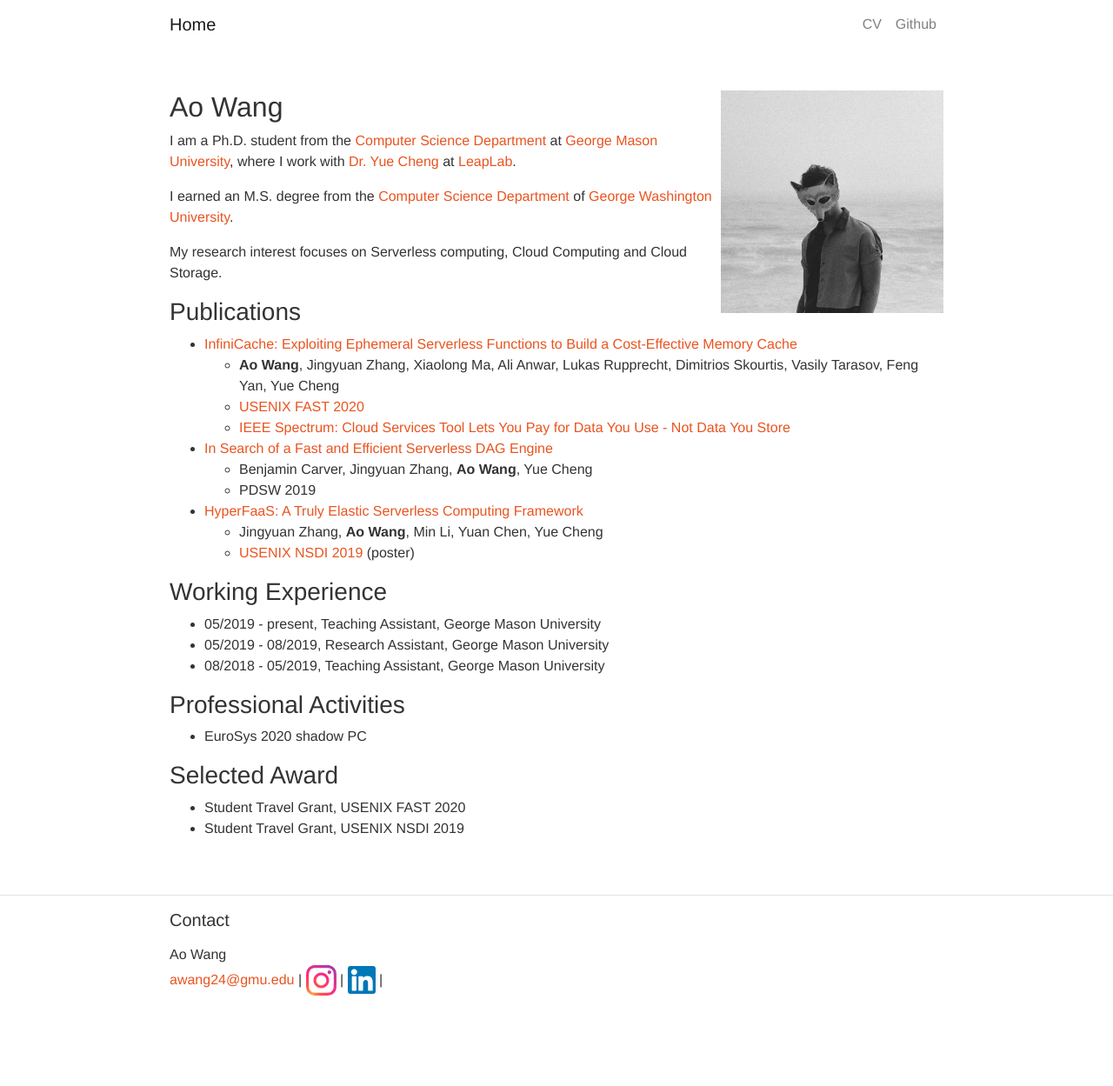
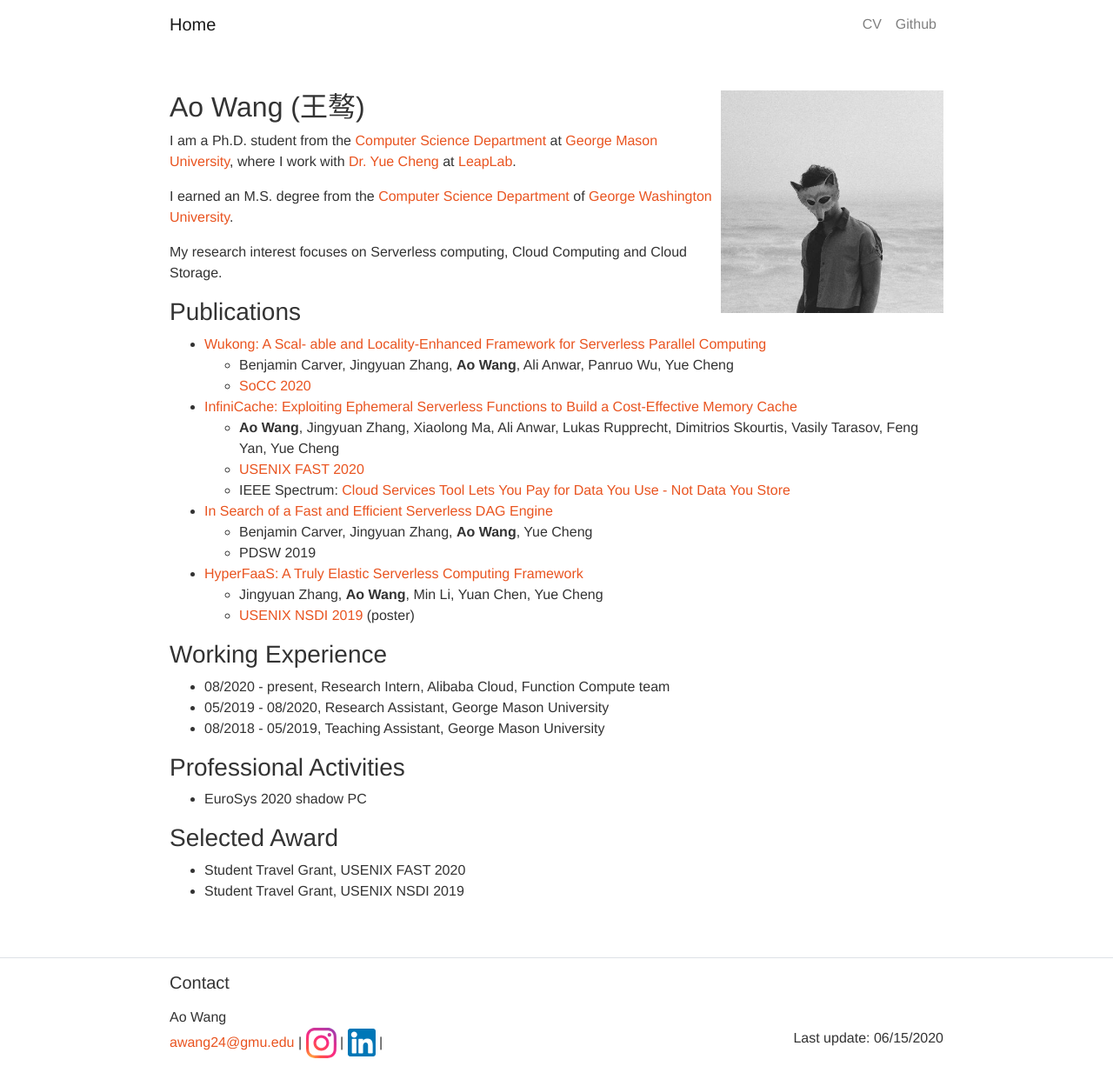
Before and after one commit to wangaoone/wangaoone.github.io, a Jekyll site: the page built from index.md, in a window 1280 px wide. Shown: the whole page at 87% size. Built offline with Jekyll 4.4.1, drawn with Linux system fonts in a browser that asks for light colours; before the commit the page ends 1177 px from its top, so only the background shows below that.

Commit message:
update work experience

```diff
--- a/_includes/footer.html
+++ b/_includes/footer.html
@@ -36,6 +36,8 @@
         <!-- <p>
           <a href="https://nicolas-van.github.io/bootstrap-4-github-pages/">Powered by Bootstrap 4 Github Pages</a>
         </p> -->
+      <br>
+      <a>Last update: 06/15/2020</a>
       </div>
 
     </div>
--- a/index.md
+++ b/index.md
@@ -6,8 +6,9 @@ layout: home
   width="256"
   height="256"
   style="float:right;">
-  Ao Wang
+  Ao Wang (王骜)
 </h2>
+
 I am a Ph.D. student from the [Computer Science Department](https://cs.gmu.edu/) at [George Mason University](https://www2.gmu.edu/),
 where I work with [Dr. Yue Cheng](https://cs.gmu.edu/~yuecheng/) at [LeapLab](https://mason-leap-lab.github.io/).
 
@@ -17,10 +18,13 @@ My research interest focuses on Serverless computing, Cloud Computing and Cloud
 
 
 ### Publications
+- [Wukong: A Scal- able and Locality-Enhanced Framework for Serverless Parallel Computing](https://acmsocc.github.io/2020/)
+  - Benjamin Carver, Jingyuan Zhang, **Ao Wang**, Ali Anwar, Panruo Wu, Yue Cheng
+  - [SoCC 2020](https://acmsocc.github.io/2020/)
 - [InfiniCache: Exploiting Ephemeral Serverless Functions to Build a Cost-Effective Memory Cache](https://www.usenix.org/conference/fast20/presentation/wang-ao)
   - **Ao Wang**, Jingyuan Zhang, Xiaolong Ma, Ali Anwar, Lukas Rupprecht, Dimitrios Skourtis, Vasily Tarasov, Feng Yan, Yue Cheng
   - [USENIX FAST 2020](https://www.usenix.org/conference/fast20)
-  - [IEEE Spectrum: Cloud Services Tool Lets You Pay for Data You Use - Not Data You Store](https://spectrum.ieee.org/tech-talk/computing/networks/pay-cloud-services-data-tool-news)
+  - IEEE Spectrum: [Cloud Services Tool Lets You Pay for Data You Use - Not Data You Store](https://spectrum.ieee.org/tech-talk/computing/networks/pay-cloud-services-data-tool-news)
 - [In Search of a Fast and Efficient Serverless DAG Engine](https://arxiv.org/abs/1910.05896)
   - Benjamin Carver, Jingyuan Zhang, **Ao Wang**, Yue Cheng
   - PDSW 2019
@@ -30,8 +34,8 @@ My research interest focuses on Serverless computing, Cloud Computing and Cloud
   * [USENIX NSDI 2019](https://www.usenix.org/conference/nsdi19) (poster)
 
 ### Working Experience
-* 05/2019 - present, Teaching Assistant, George Mason University
-* 05/2019 - 08/2019, Research Assistant, George Mason University
+* 08/2020 - present,  Research Intern, Alibaba Cloud, Function Compute team
+* 05/2019 - 08/2020, Research Assistant, George Mason University
 * 08/2018 - 05/2019, Teaching Assistant, George Mason University
 
 ### Professional Activities
```
Also changed, not shown: 5 other files.
